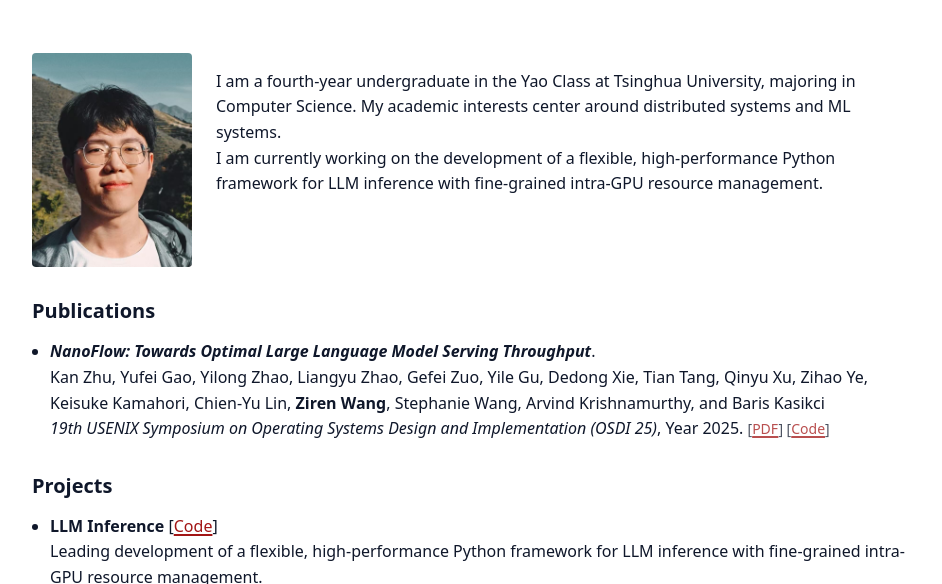
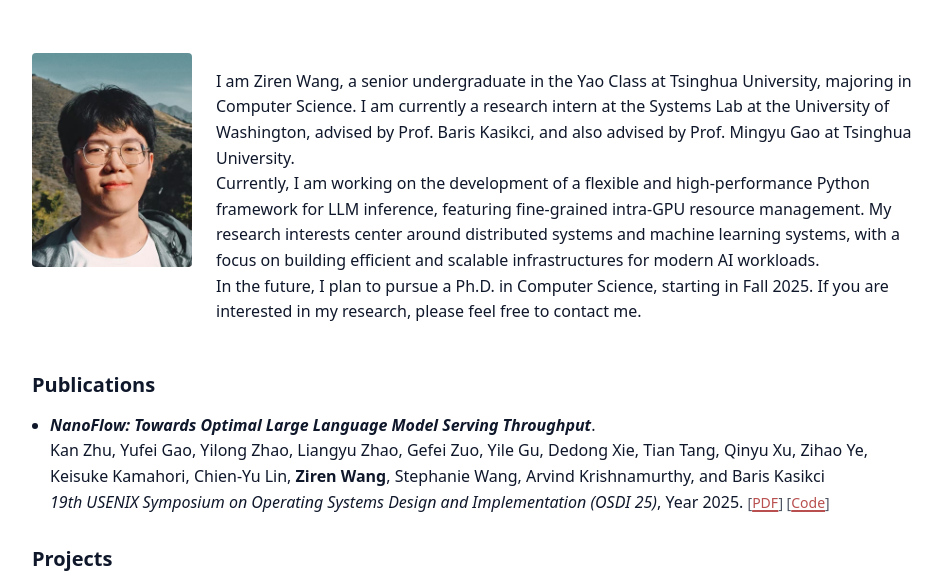
Before and after one commit to Wazrrr/wazrrr.github.io, a plain HTML site: page index.html in a window 1280 px wide. Shown: the part 132-716 px from the top of the page, without its empty margins (168-1110 px from the left). Drawn offline with Linux system fonts and the light colour scheme.

Commit message:
update introduction

```diff
--- a/index.html
+++ b/index.html
@@ -25,9 +25,11 @@
 <section id="about" class="hero" aria-label="About">
   <img src="/assets/images/profile.jpg" alt="Photo of Ziren Wang">
   <div>
-    <p>I am a fourth-year undergraduate in the Yao Class at Tsinghua University, majoring in Computer Science. My academic interests center around distributed systems and ML systems.
-    <br>
-    I am currently working on the development of a flexible, high-performance Python framework for LLM inference with fine-grained intra-GPU resource management.</p>
+    <p>I am Ziren Wang, a senior undergraduate in the Yao Class at Tsinghua University, majoring in Computer Science. I am currently a research intern at the Systems Lab at the University of Washington, advised by Prof. Baris Kasikci, and also advised by Prof. Mingyu Gao at Tsinghua University.
+    <br>Currently, I am working on the development of a flexible and high-performance Python framework for LLM inference, featuring fine-grained intra-GPU resource management. My research interests center around distributed systems and machine learning systems, with a focus on building efficient and scalable infrastructures for modern AI workloads.
+
+    <br>In the future, I plan to pursue a Ph.D. in Computer Science, starting in Fall 2025. If you are interested in my research, please feel free to contact me.</p>
+
   </div>
 </section>
 
```
